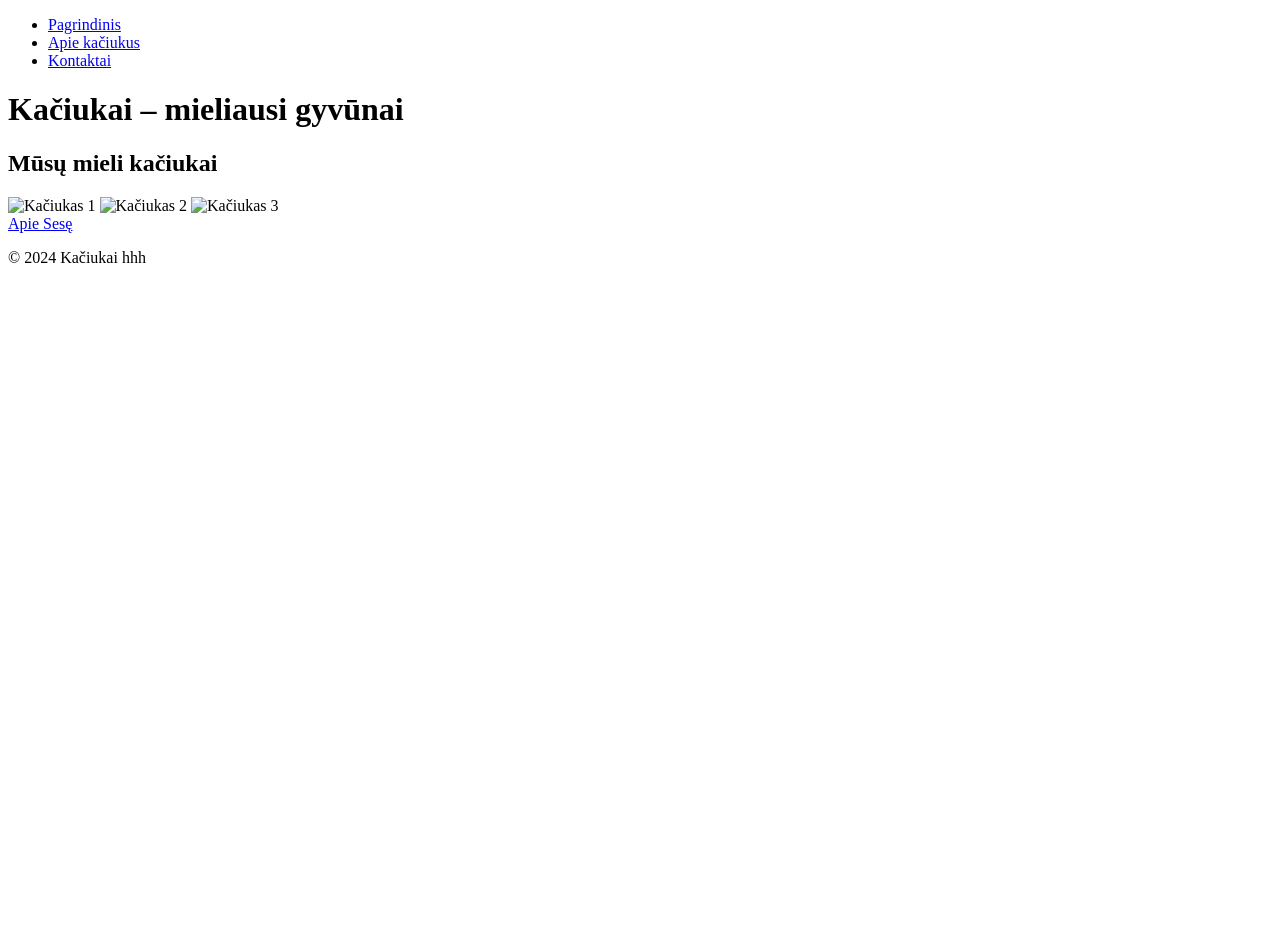
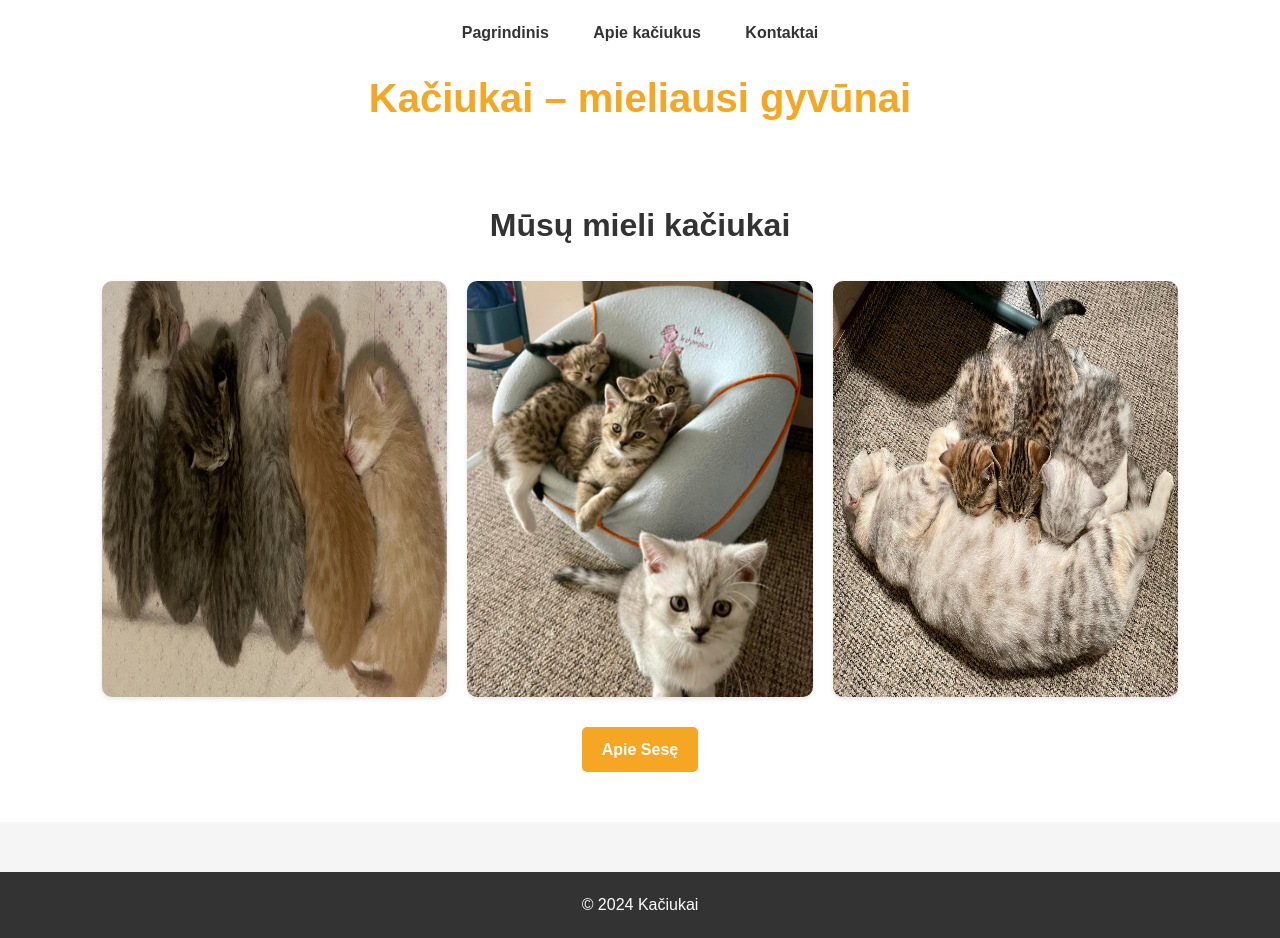
Before and after one commit to miglesmigle/miglesmigle.github.io, a plain HTML site: page index.html in a window 1280 px wide. Before the commit the page ends 800 px from the top, so only its background shows below. Drawn offline with Linux system fonts and the light colour scheme.

Commit message:
Add files via upload

```diff
--- a/index.html
+++ b/index.html
@@ -36,7 +36,7 @@
 
     <footer>
         <div class="container">
-            <p>&copy; 2024 Kačiukai hhh</p>
+            <p>&copy; 2024 Kačiukai</p>
         </div>
     </footer>
 
--- /dev/null
+++ b/script.js
@@ -0,0 +1,3 @@
+document.querySelector('.button').addEventListener('click', function() {
+    alert('Sužinok daugiau apie kačiukus!');
+});
--- a/styles.css
+++ b/styles.css
@@ -0,0 +1,108 @@
+* {
+    margin: 0;
+    padding: 0;
+    box-sizing: border-box;
+}
+
+body {
+    font-family: Arial, sans-serif;
+    color: #333;
+    line-height: 1.6;
+    background-color: #f5f5f5;
+}
+
+.container {
+    width: 90%;
+    max-width: 1200px;
+    margin: 0 auto;
+}
+
+/* Navigacija */
+header {
+    background: #fff;
+    padding: 20px 0;
+    box-shadow: 0 2px 5px rgba(0, 0, 0, 0.1);
+    text-align: center;
+}
+
+header nav ul {
+    list-style: none;
+    padding: 0;
+    text-align: center;
+}
+
+header nav ul li {
+    display: inline-block;
+    margin: 0 20px;
+}
+
+header nav ul li a {
+    text-decoration: none;
+    color: #333;
+    font-weight: bold;
+}
+
+header nav ul li a:hover {
+    color: #f5a623;
+}
+
+header h1 {
+    margin-top: 20px;
+    font-size: 2.5em;
+    color: #f5a623;
+}
+
+/* Galerija */
+#galerija {
+    padding: 50px 0;
+    text-align: center;
+    background-color: #fff;
+}
+
+#galerija h2 {
+    font-size: 2em;
+    margin-bottom: 30px;
+    color: #333;
+}
+
+.image-gallery {
+    display: flex;
+    justify-content: center;
+    gap: 20px;
+}
+
+.image-gallery img {
+    width: 30%;
+    border-radius: 10px;
+    box-shadow: 0 2px 5px rgba(0, 0, 0, 0.1);
+    transition: transform 0.3s ease;
+}
+
+.image-gallery img:hover {
+    transform: scale(1.05);
+}
+
+.button {
+    display: inline-block;
+    margin-top: 30px;
+    padding: 10px 20px;
+    background-color: #f5a623;
+    color: #fff;
+    text-decoration: none;
+    font-weight: bold;
+    border-radius: 5px;
+    transition: background-color 0.3s ease;
+}
+
+.button:hover {
+    background-color: #e09120;
+}
+
+/* Footer */
+footer {
+    background: #333;
+    color: white;
+    padding: 20px 0;
+    text-align: center;
+    margin-top: 50px;
+}
```
Also changed, not shown: apie.html (added, +34 -0 lines), kontaktai.html (added, +45 -0 lines), img/dirbam1.jpg (added), img/fotelis1.jpg (added), img/fotelis2.jpg (added), img/gamtoje1.jpg (added), img/sukurys.jpg (added), img/valgo1.jpg (added), img/visi1.jpg (added).
